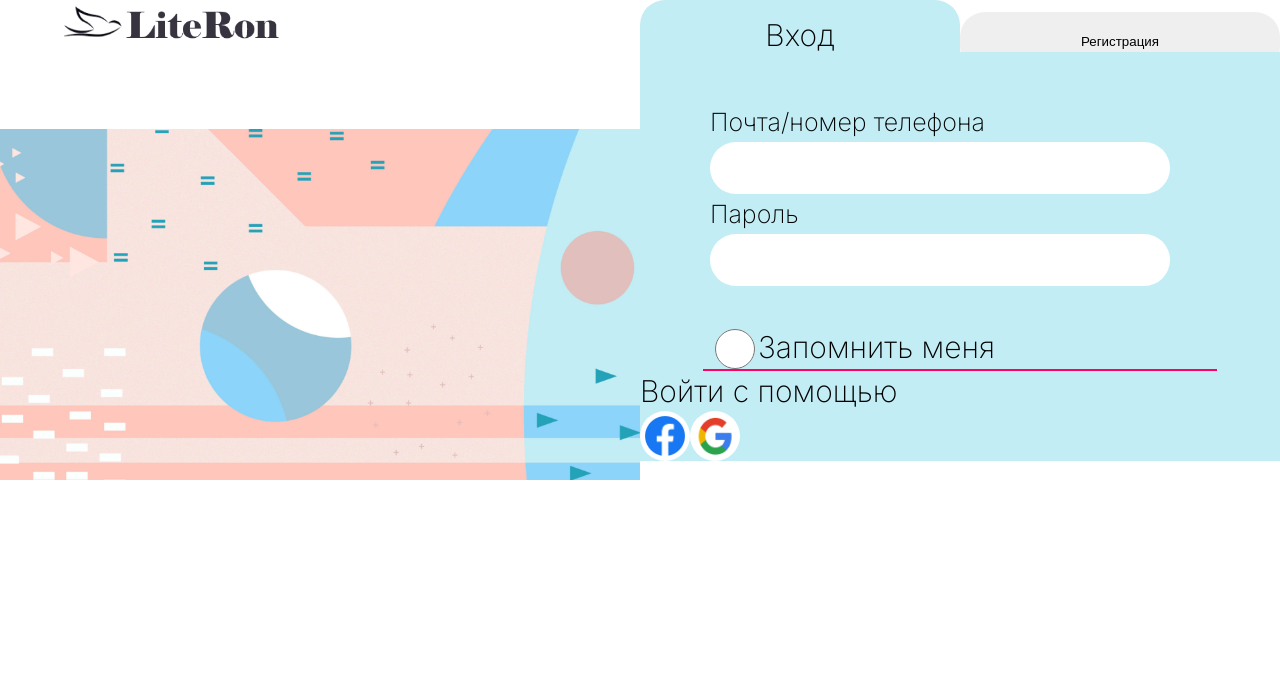
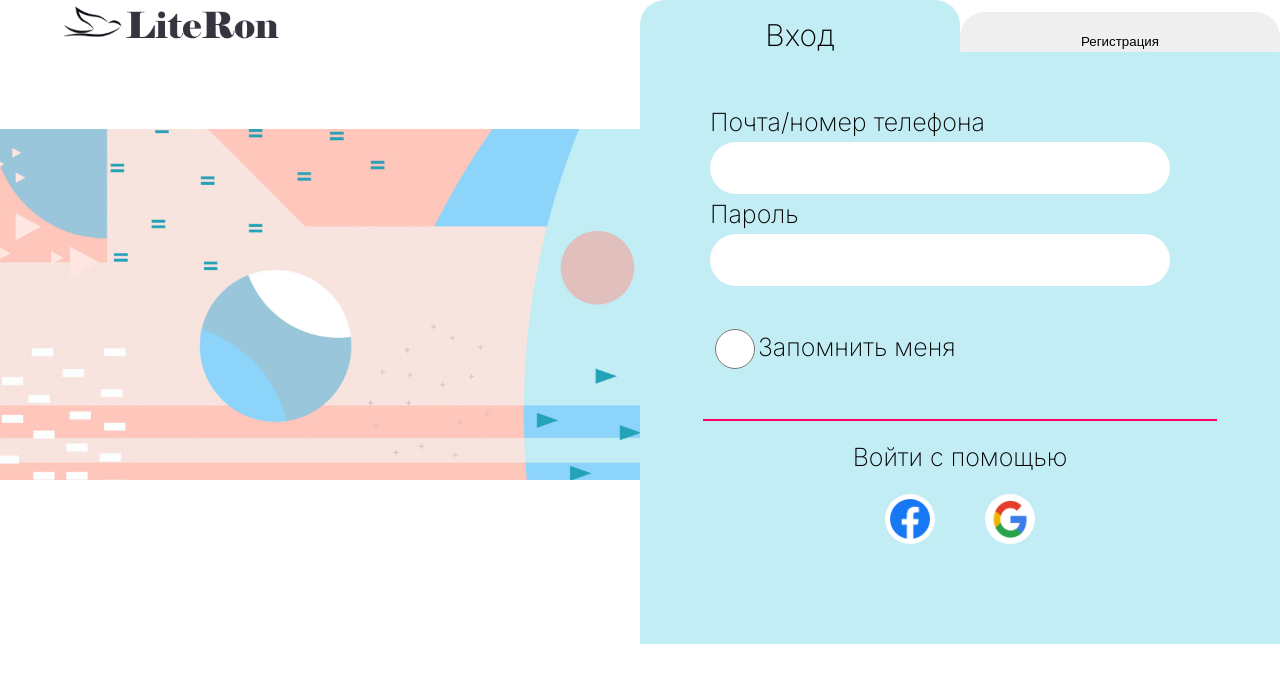
Before and after one commit to burxonIT/Reallesson, a React (Create React App) app: page / in a window 1280 px wide. Shown: the top 682 px of the page. Built offline with nearby package versions, Linux system fonts and the light colour scheme.

Commit message:
sddsdsd
sd

```diff
--- a/src/Login.css
+++ b/src/Login.css
@@ -42,14 +42,7 @@ flex-wrap: wrap;
     border-radius: 25px;
     position: relative;
 }
-span{
-    font-family: 'inter';
-    font-style: normal;
-    font-weight: 300;
-    font-size: 30px;
-    line-height: 40px;
-    color: #000000;
-}
+
 .input{
     width: 70%;
     height: 50px;
@@ -103,7 +96,10 @@ span{
 }
 .img{
     display: flex;
-
+    margin: auto;
+    width:200px;
+    justify-content: space-around;
+    padding-bottom: 100px;
 }
 .face{
     width: 50px;
@@ -137,15 +133,35 @@ span{
     border: 1px solid #FF0064;
     width: 80%;
     margin: auto;
+
 }
 .chekbox{
     display: flex;
     align-items: center ;
     margin-left: 70px;
     margin-top: 40px;
+    margin-bottom: 50px;
+}
+.chekbox span{
+    font-family: 'Inter';
+    font-style: normal;
+    font-weight: 300;
+    font-size: 25px;
+    line-height: 40px;
+    color: #000000;
 }
 .radio{
     width: 40px;
     height: 40px;
     align-items: center;
+    background-color: #2C7F5B;
 }
+.voyti h1{
+    font-family: 'Inter';
+    font-style: normal;
+    font-weight: 300;
+    font-size: 25px;
+    line-height: 40px;
+    text-align: center;
+    color: #000000;
+}
--- a/src/Login.js
+++ b/src/Login.js
@@ -4,6 +4,7 @@ import img from './img/logo.png'
 import face from './img/Facebook_Logo_(2019) 1.png'
 import google from './img/image-removebg-preview (4) 2.png'
 import kotta from './img/image 22.png'
+import kotta2 from './img/image 22 (1).png'
 export default class Login extends Component {
   state={
     data:"salom",
@@ -18,9 +19,10 @@ export default class Login extends Component {
   render() {
     return (
       <div className="asosiy">
-        <div className="logo">
-            <img src={img} alt="" className='logotip' />
-            <img src={kotta} alt=""className='katta' />
+        <div className="logo"><img src={img} alt="" className='logotip' />
+          {this.state.page===1?(<img src={kotta} alt=""className='katta' />):(<img src={kotta2} alt="" />)}
+
+
         </div>
   {/* {this.state.page} */}
     <div className="form">
@@ -41,7 +43,9 @@ export default class Login extends Component {
       <div className="chekbox">
       <input className='radio' type="radio" /><span>Запомнить меня</span></div>
       <div className="line"></div>
-      <span>Войти с помощью</span>
+      <div className="voyti">
+        <h1>Войти с помощью</h1>
+      </div>
      <div className="img">
      <div className="face">
         <img src={face} alt="" />
```
Also changed, not shown: src/img/image 22 (1).png (added).
